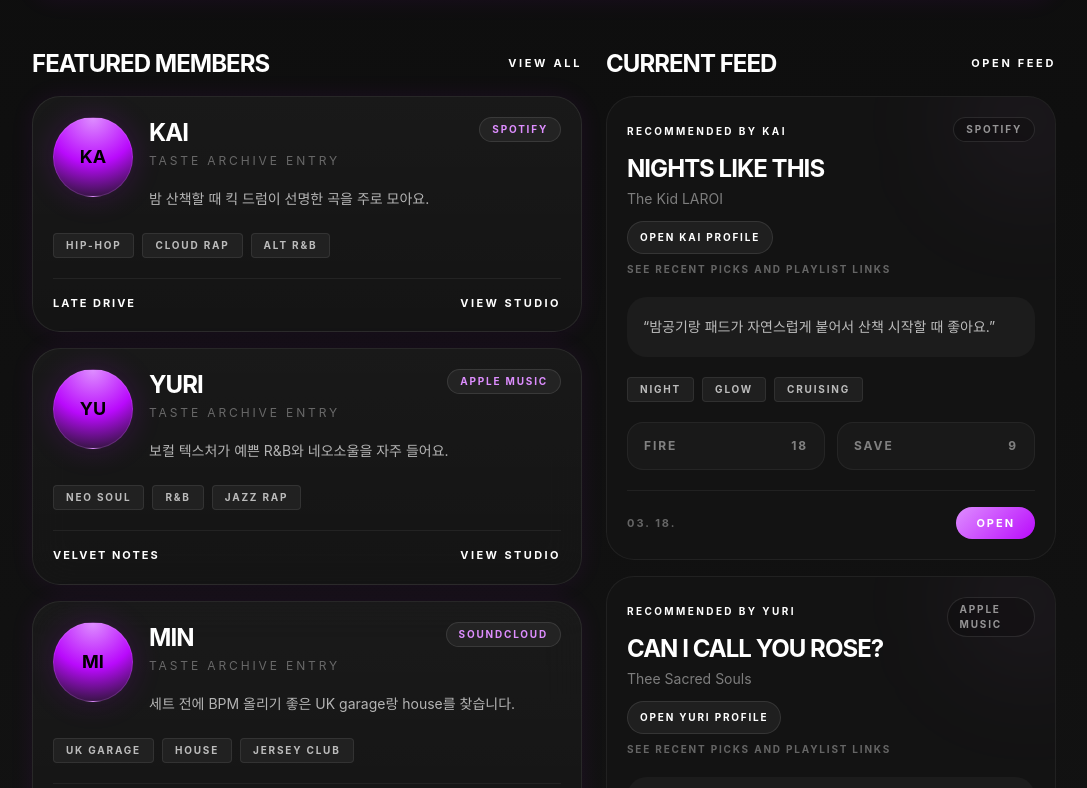
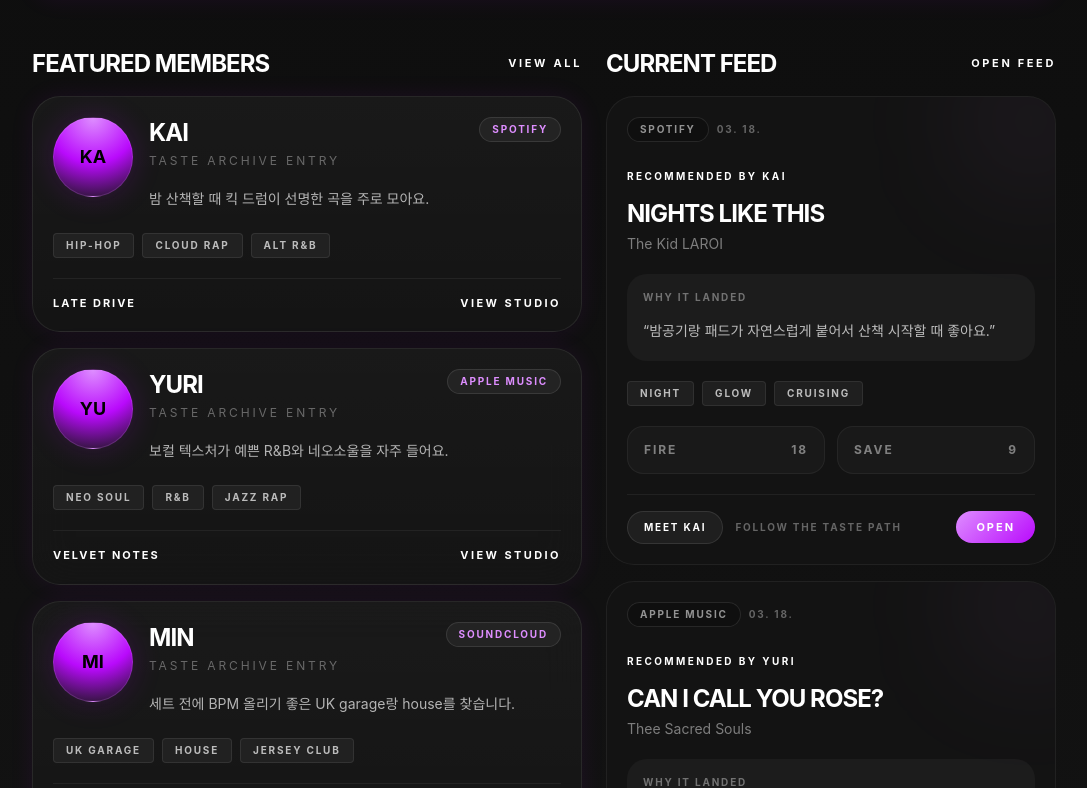
Before and after one commit to MrTMI-0315/onochu, a Next.js app: page / in a window 1280 px wide. Shown: the part 1692-2480 px from the top of the page, without its empty margins (96-1183 px from the left). Built offline with nearby package versions, Linux system fonts and the light colour scheme.

Commit message:
MB 26 : refine recommendation card hierarchy

```diff
--- a/components/recommendation-card.tsx
+++ b/components/recommendation-card.tsx
@@ -67,7 +67,15 @@ export function RecommendationCard({
       <div className="absolute -right-8 -top-8 h-28 w-28 rounded-full bg-[#de8eff]/10 blur-3xl transition duration-300 group-hover:bg-[#de8eff]/18" />
 
       <div className="relative flex h-full flex-col gap-5">
-        <div className="flex items-start justify-between gap-4">
+        <div className="flex flex-wrap items-center gap-2">
+          <span className="rounded-full border border-white/10 bg-black/20 px-3 py-1 text-[10px] font-bold uppercase tracking-[0.18em] text-white/55">
+            {platformLabels[recommendation.platform]}
+          </span>
+          <time className="text-[10px] font-bold uppercase tracking-[0.18em] text-white/35">
+            {createdAt}
+          </time>
+        </div>
+
         <div className="min-w-0">
           {linkToMember ? (
             <Link
@@ -89,27 +97,13 @@ export function RecommendationCard({
             {recommendation.trackTitle}
           </h3>
           <p className="mt-1 text-sm text-white/45">{recommendation.artistName}</p>
-            {linkToMember ? (
-              <div className="mt-3 flex flex-wrap items-center gap-2">
-                <Link
-                  href={memberProfileHref}
-                  className="rounded-full border border-white/10 bg-white/5 px-3 py-2 text-[10px] font-bold uppercase tracking-[0.18em] text-white/72 transition hover:border-[#de8eff]/30 hover:text-white"
-                >
-                  Open {memberName} profile
-                </Link>
-                <span className="text-[10px] font-bold uppercase tracking-[0.18em] text-white/35">
-                  see recent picks and playlist links
-                </span>
-              </div>
-            ) : null}
-          </div>
-          <span className="rounded-full border border-white/10 bg-black/20 px-3 py-1 text-[10px] font-bold uppercase tracking-[0.18em] text-white/55">
-            {platformLabels[recommendation.platform]}
-          </span>
         </div>
 
         <div className="rounded-[1.25rem] bg-white/4 p-4">
-          <p className="text-sm leading-7 text-white/70">
+          <p className="text-[10px] font-bold uppercase tracking-[0.18em] text-white/38">
+            Why it landed
+          </p>
+          <p className="mt-3 text-sm leading-7 text-white/70">
             &ldquo;{recommendation.comment}&rdquo;
           </p>
         </div>
@@ -148,17 +142,33 @@ export function RecommendationCard({
           </div>
         ) : null}
 
-        <div className="mt-auto flex items-center justify-between gap-4 border-t border-white/6 pt-4">
-          <time className="text-[11px] font-bold uppercase tracking-[0.18em] text-white/35">
-            {createdAt}
-          </time>
+        <div className="mt-auto flex flex-wrap items-center justify-between gap-4 border-t border-white/6 pt-4">
+          <div className="flex flex-wrap items-center gap-3">
+            {linkToMember ? (
+              <Link
+                href={memberProfileHref}
+                className="rounded-full border border-white/10 bg-white/5 px-4 py-2 text-[10px] font-bold uppercase tracking-[0.18em] text-white/72 transition hover:border-[#de8eff]/30 hover:text-white"
+              >
+                Meet {memberName}
+              </Link>
+            ) : (
+              <span className="text-[10px] font-bold uppercase tracking-[0.18em] text-white/35">
+                stay on this profile thread
+              </span>
+            )}
+            {linkToMember ? (
+              <span className="text-[10px] font-bold uppercase tracking-[0.18em] text-white/35">
+                follow the taste path
+              </span>
+            ) : null}
+          </div>
           <a
             href={recommendation.url}
             target="_blank"
             rel="noreferrer"
             className="rounded-full bg-[linear-gradient(135deg,#de8eff_0%,#b90afc_100%)] px-5 py-2 text-[11px] font-bold uppercase tracking-[0.18em] text-black transition active:scale-[0.98]"
           >
-            {compact ? "Open" : "Play Now"}
+            {compact ? "Open" : "Play now"}
           </a>
         </div>
       </div>
```
Also changed, not shown: 1 other file (tests, documents, lock files or other folders). Lines whose indentation alone changed are shown as unchanged.
